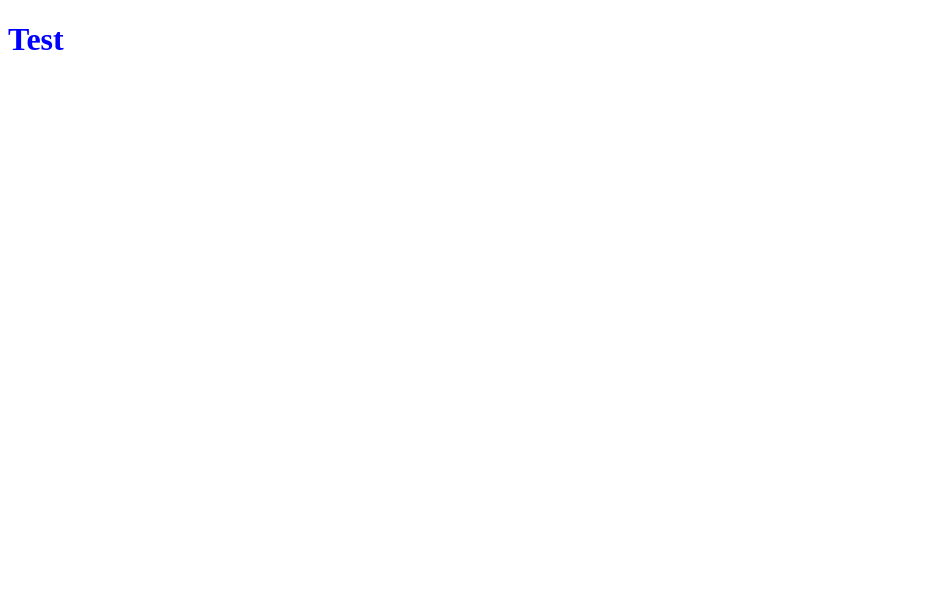
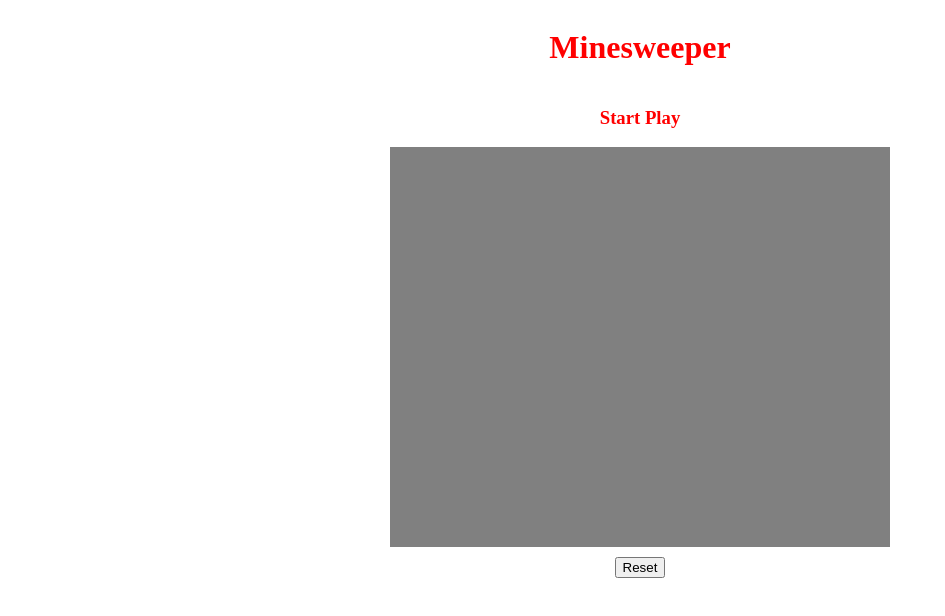
Before and after one commit to Haziq12/Minesweeper, a plain HTML site: page index.html in a window 1280 px wide. Shown: the whole page, without its empty margins (0-945 px from the left). Drawn offline with Linux system fonts and the light colour scheme.

Commit message:
create game screen

```diff
--- a/css/style.css
+++ b/css/style.css
@@ -1,3 +1,27 @@
-h1 {
-  color: blue;
+h1, h3 {
+  color:red;
 }
+
+body {
+  display: flex;
+  flex-direction: column;
+  align-items: center;
+  height: 100vh;
+}
+
+
+.board {
+  height: 400px;
+  width: 500px;
+  display: flex;
+  background-color: gray;
+}
+
+#cell {
+  height: 40px;
+  width: 40px;
+}
+
+#reset {
+  margin-top: 10px;
+}
--- a/index.html
+++ b/index.html
@@ -7,8 +7,18 @@
   <title>Document</title>
   <script defer src="js/app.js"></script>
   <link rel="stylesheet" href="css/style.css">
+  <title>Minesweeper</title>
 </head>
 <body>
-  <h1>Test</h1>
+
+  <h1 id="h1">Minesweeper</h1>
+  <h3 id="message">Start Play</h3>
+  <div class ="board">
+    <div id="cell"></div>
+  </div>
+
+  <button type="reset" id="reset">Reset</button>
+
+
 </body>
 </html>
--- a/js/app.js
+++ b/js/app.js
@@ -1 +1,20 @@
-console.log("test")
+/*-------------------------------- Constants --------------------------------*/
+
+
+
+/*---------------------------- Variables (state) ----------------------------*/
+
+
+
+/*------------------------ Cached Element References ------------------------*/
+
+const board = document.getElementById('board')
+console.log(board)
+
+const statusMessage = document.getElementById('message')
+
+/*----------------------------- Event Listeners -----------------------------*/
+
+
+
+/*-------------------------------- Functions --------------------------------*/
```
